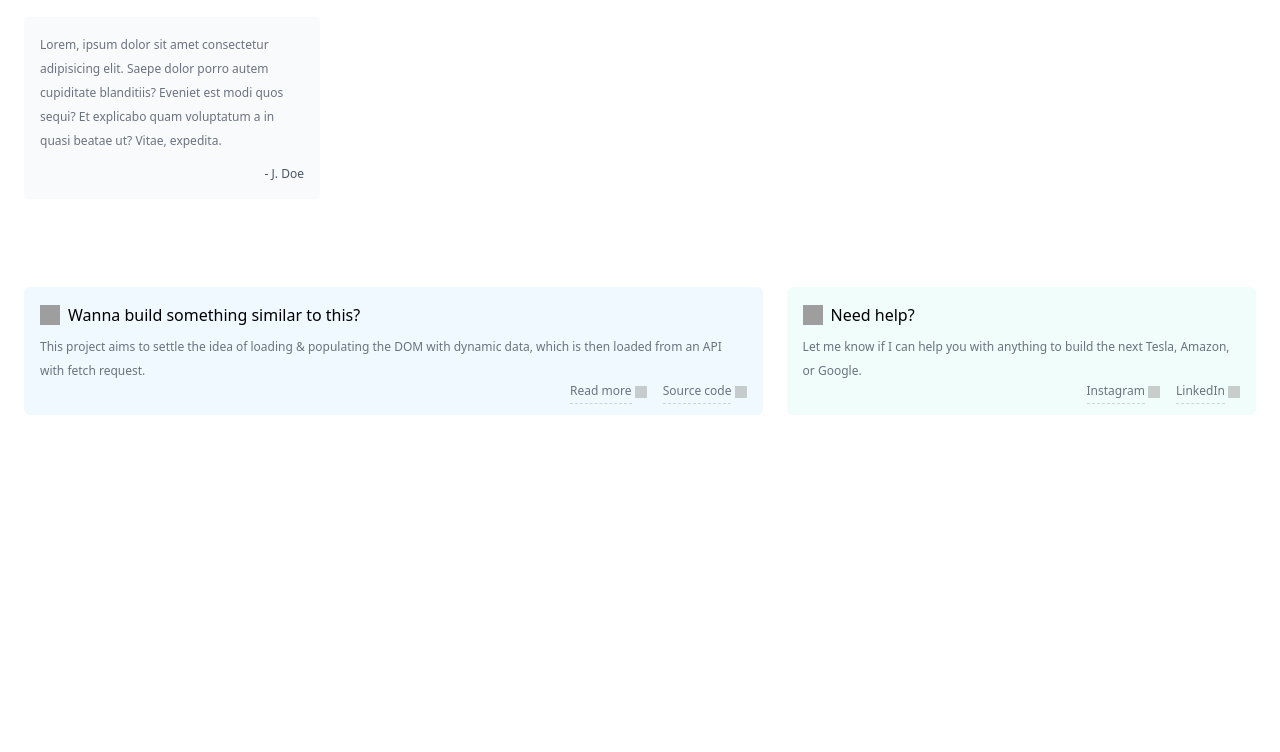
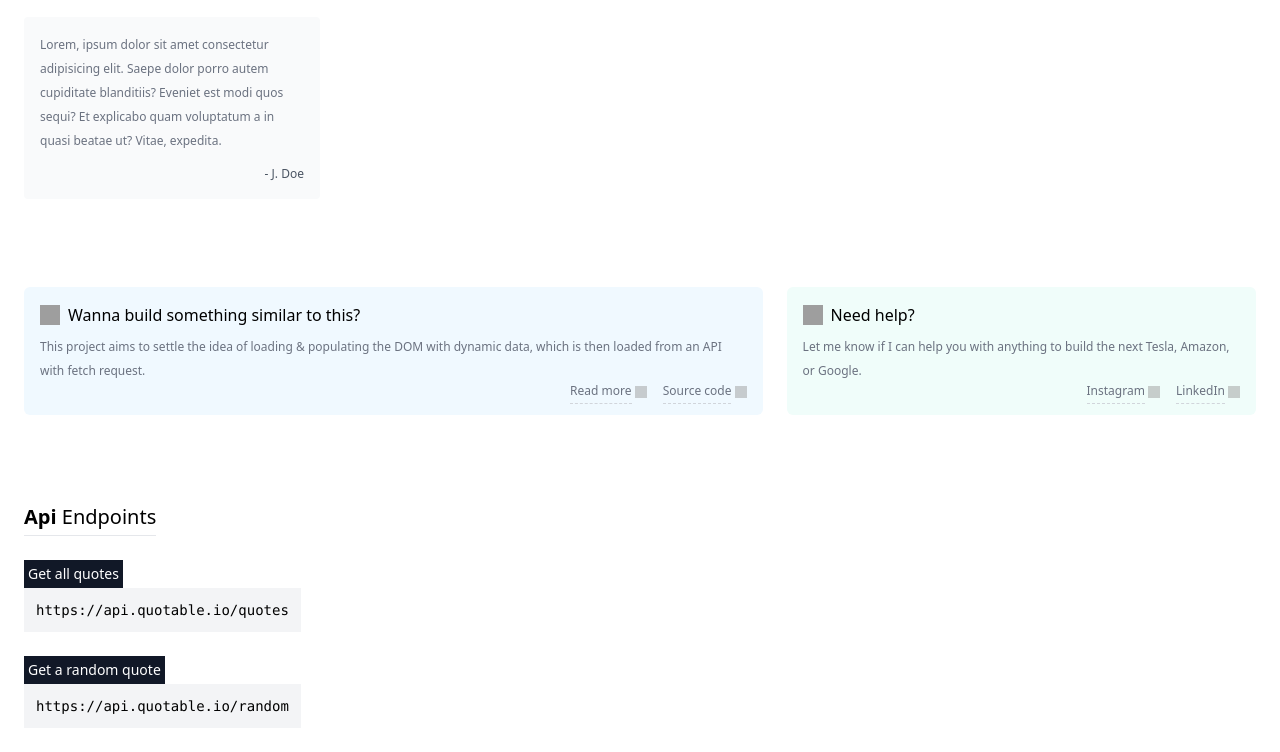
Before and after one commit to priyangsubanerjee/randomquotes, a plain HTML site: page index.html in a window 1280 px wide. Shown: the part 60-812 px from the top of the page. Drawn offline with nearby package versions, Linux system fonts and the light colour scheme; no server answers; grey boxes are pictures that could not be loaded.

Commit message:
endpoints

```diff
--- a/index.html
+++ b/index.html
@@ -73,5 +73,24 @@
             </div>
         </div>
     </div>
+    <div class="mt-10 p-6">
+        <div>
+            <p class="text-xl border-b pb-1 w-fit"><span class="font-bold">Api</span> Endpoints</p>
+            <div class="mt-6">
+                <p class="text-sm text-white bg-gray-900 w-fit p-1 text-gray-500">
+                    Get all quotes
+                </p>
+                <code class="text-sm w-fit bg-gray-100 p-3 block">
+                    <a href="https://api.quotable.io/quotes">https://api.quotable.io/quotes</a>
+                </code>
+                <p class="text-sm text-white bg-gray-900 w-fit mt-6 p-1 text-gray-500">
+                    Get a random quote
+                </p>
+                <code class="text-sm w-fit bg-gray-100 p-3 block">
+                    <a href="https://api.quotable.io/quotes">https://api.quotable.io/random</a>
+                </code>
+            </div>
+        </div>
+    </div>
 </body>
 </html>
```
